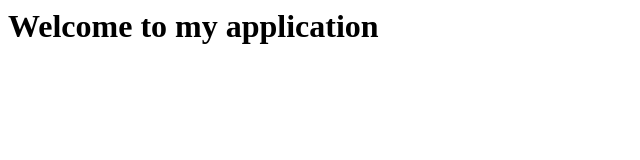
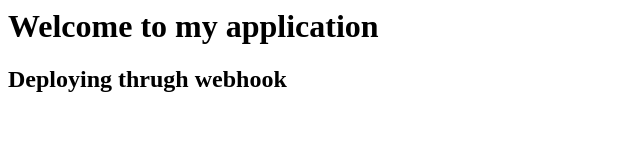
Before and after one commit to helpingpeopletolearn/excelr-eveng, a plain HTML site: page index.html in a window 1280 px wide. Shown: the whole page, without its empty margins (0-640 px from the left). Drawn offline with Linux system fonts and the light colour scheme.

Commit message:
Update index.html

```diff
--- a/index.html
+++ b/index.html
@@ -1 +1,2 @@
 <h1> Welcome to my application </h1>
+<h2> Deploying thrugh webhook </h2>
```
